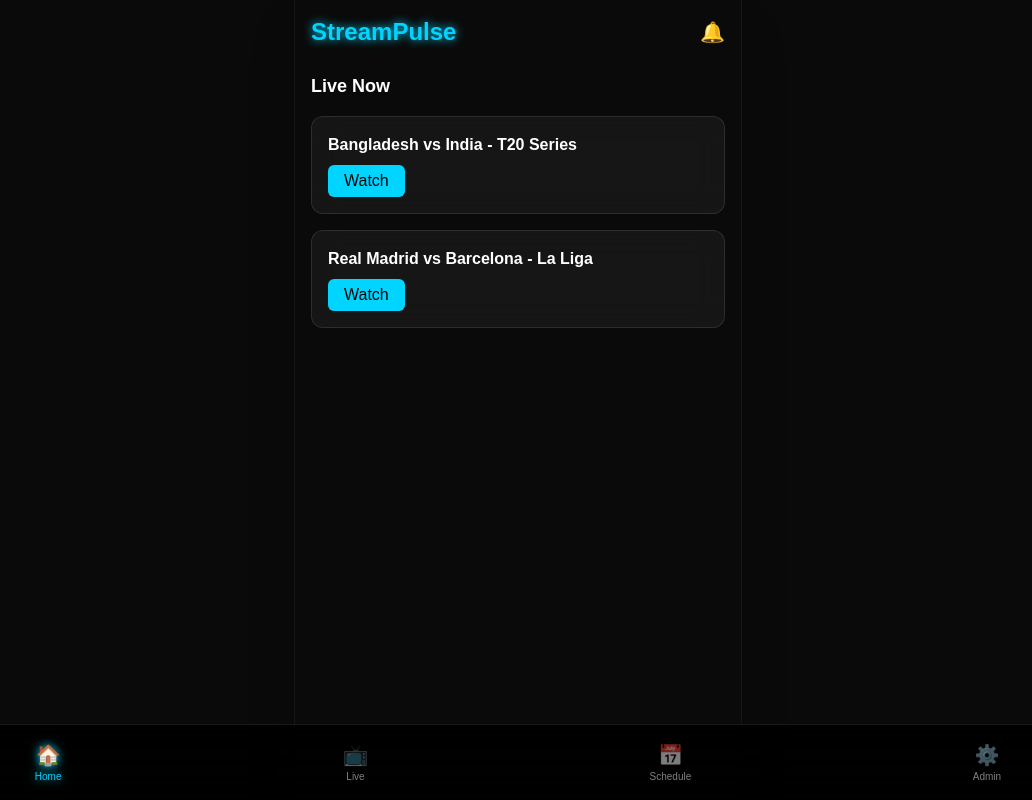
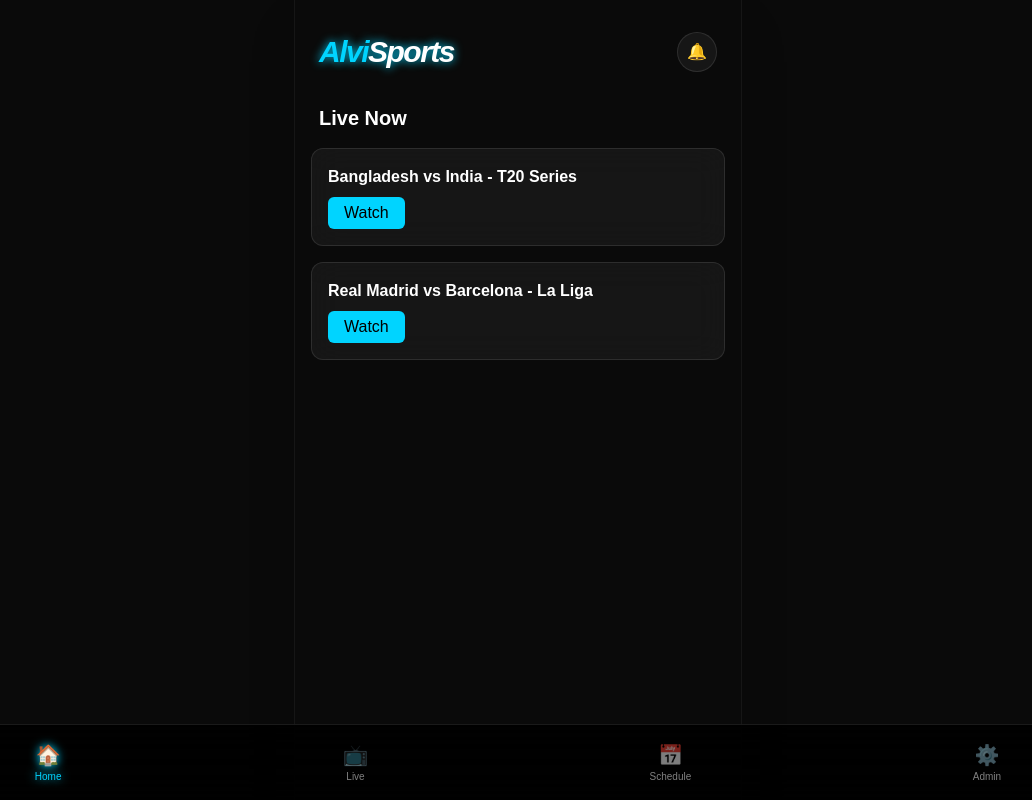
Before and after one commit to Alvi2002/my-sports-app, a Next.js app: page / in a window 1280 px wide. Shown: the whole page, without its empty margins (122-1154 px from the left). Built offline with nearby package versions, Linux system fonts and the light colour scheme.

Commit message:
Refactor Home component layout and styles

```diff
--- a/src/app/page.js
+++ b/src/app/page.js
@@ -3,19 +3,23 @@ import MatchCard from '../components/MatchCard';
 
 export default function Home() {
   return (
-    <div className="p-4 pb-24">
+    <div className="pb-24">
       {/* Header */}
-      <header className="flex justify-between items-center mb-6">
-        <h1 className="text-2xl font-bold text-neon">StreamPulse</h1>
-        <div className="text-xl">🔔</div>
+      <header className="flex justify-between items-center mb-8 px-6 pt-8">
+        <h1 className="text-3xl font-black text-neon tracking-tighter italic">
+          Alvi<span className="text-white">Sports</span>
+        </h1>
+        <div className="w-10 h-10 rounded-full bg-white/5 flex items-center justify-center border border-white/10">🔔</div>
       </header>
 
       {/* Matches Section */}
-      <h2 className="text-lg font-semibold mb-2">Live Now</h2>
-      <MatchCard title="Bangladesh vs India - T20 Series" />
-      <MatchCard title="Real Madrid vs Barcelona - La Liga" />
+      <div className="px-4">
+        <h2 className="text-xl font-bold mb-4 px-2">Live Now</h2>
+        <MatchCard title="Bangladesh vs India - T20 Series" />
+        <MatchCard title="Real Madrid vs Barcelona - La Liga" />
+      </div>
 
       <BottomNav />
     </div>
   );
-}
+        }
```
